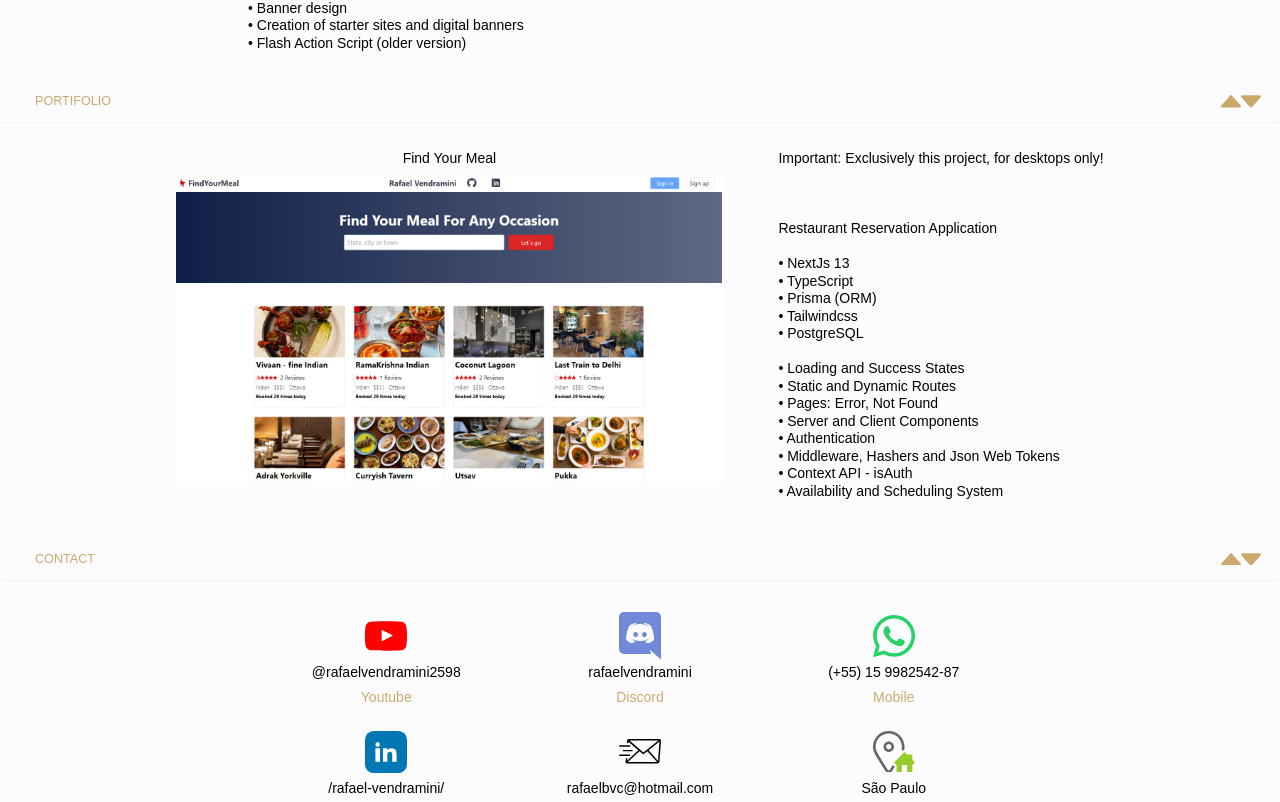
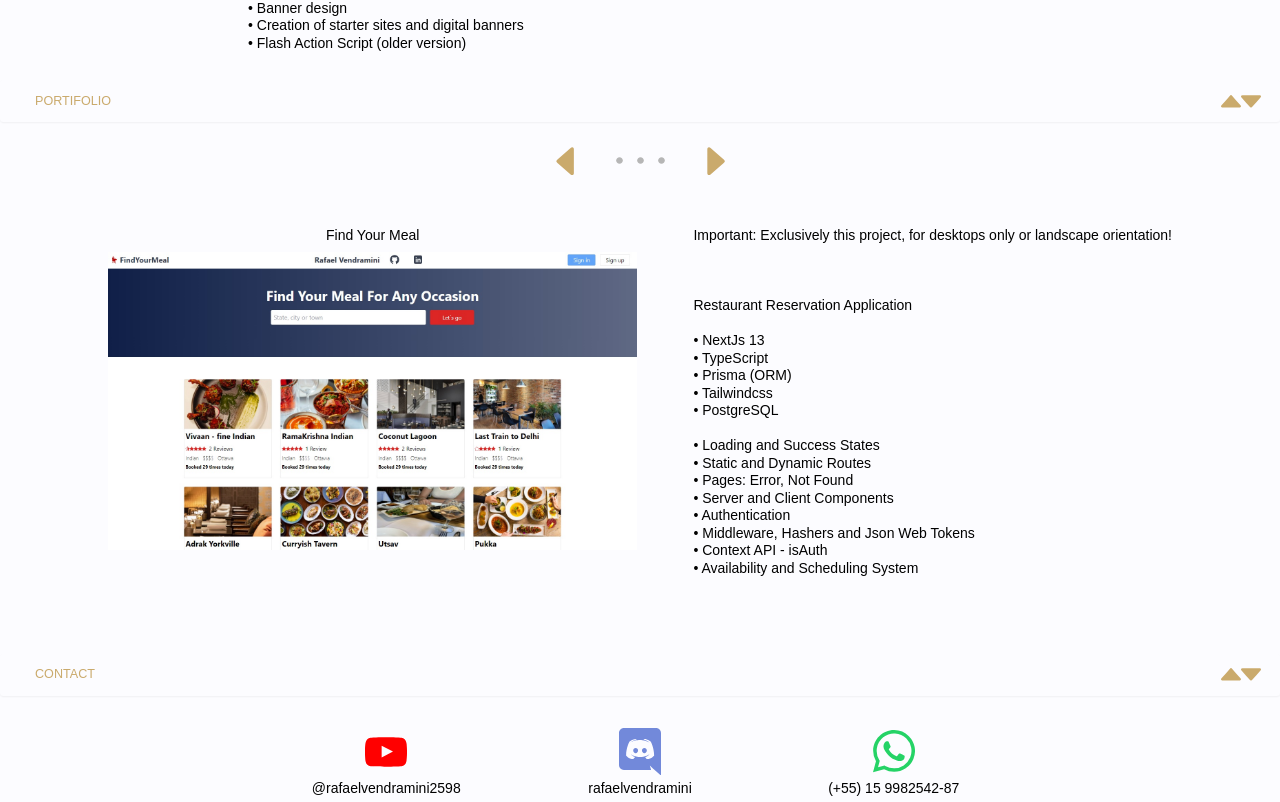
Before and after one commit to rafaelbvc/rbvc-profile-v2, a React (Vite) app: page / in a window 1280 px wide. Shown: the part 1018-1820 px from the top of the page. Built offline with nearby package versions, Linux system fonts and the light colour scheme; no server answers.

Commit message:
v. 0.3.5 - TransPay Screen - Portifolio

```diff
--- a/package.json
+++ b/package.json
@@ -1,7 +1,7 @@
 {
   "name": "rbvcprofile-client",
   "private": true,
-  "version": "0.3.4",
+  "version": "0.3.5",
   "type": "module",
   "scripts": {
     "dev": "vite",
--- a/src/components/modals/photos/PhotosModal.tsx
+++ b/src/components/modals/photos/PhotosModal.tsx
@@ -4,25 +4,8 @@ import ArrowLeft from "../../svg/ArrowRight"
 import ArrowRight from "../../svg/ArrowLeft"
 import { useState } from "react"
 import { RxDotFilled } from 'react-icons/rx';
+import { photosPath } from "../../../utils/photosPath"
 
-
-// const photoPath = [
-//   {
-//     url: '/src/components/modals/photos/profile1.jpg'
-//   },
-//   {
-//     url: '/src/components/modals/photos/profile2.jpg'
-//   },
-//   {
-//     url: '/src/components/modals/photos/profile1.jpg'
-//   }, {
-//     url: '/src/components/modals/photos/profile2.jpg'
-//   }, {
-//     url: '/src/components/modals/photos/profile1.jpg'
-//   }, {
-//     url: '/src/components/modals/photos/profile2.jpg'
-//   }
-// ]
 
 
 const PhotosModal = () => {
@@ -31,72 +14,51 @@ const PhotosModal = () => {
 
   const [currentIndex, setCurrentIndex] = useState<number>(0);
 
-  const photoPath = [
-    {
-      url: 'bg-[url(/src/components/modals/photos/profile1.jpg)]'
-    },
-    {
-      url: 'bg-[url(/src/components/modals/photos/profile2.jpg)]'
-    },
-    {
-      url: 'bg-[url(/src/components/modals/photos/profile3.jpg)]'
-    }, {
-      url: 'bg-[url(/src/components/modals/photos/profile4.jpg)]'
-    }, {
-      url: 'bg-[url(/src/components/modals/photos/profile5.jpg)]'
-    }, {
-      url: 'bg-[url(/src/components/modals/photos/profile6.jpg)]'
-    }, {
-      url: 'bg-[url(/src/components/modals/photos/profile7.jpg)]'
-    }, {
-      url: 'bg-[url(/src/components/modals/photos/profile8.jpg)]'
-    }
-  ]
-
   const prevSlide = () => {
     const isFirstSlide = currentIndex === 0;
-    const newIndex = isFirstSlide ? photoPath.length - 1 : currentIndex - 1;
+    const newIndex = isFirstSlide ? photosPath.length - 1 : currentIndex - 1;
     setCurrentIndex(newIndex);
   };
 
   const nextSlide = () => {
-    const isLastSlide = currentIndex === photoPath.length - 1;
+    const isLastSlide = currentIndex === photosPath.length - 1;
     const newIndex = isLastSlide ? 0 : currentIndex + 1;
     setCurrentIndex(newIndex);
   };
 
-  const goToSlide = (photoPath: any) => {
+  const goToSlide = (photoPath: number) => {
     setCurrentIndex(photoPath);
   };
-  console.log(photoPath[currentIndex].url)
-  // <section className={`flex items-center justify-between flex-col mt-[4rem] w-[21rem] h-[36rem] bg-[url(${photoPath[currentIndex].url})] rounded-lg shadow-md p-4`}>
+
+
   return (
     <article className={`${isVisiblePhotosModal}  absolute flex justify-center z-40 w-screen h-screen bg-blackAlpha animate-pingIMG`}>
-      <section className={`flex items-center justify-between flex-col mt-[4rem] w-[21rem] h-[36rem]  ${photoPath[currentIndex].url} rounded-lg shadow-md p-4`}>
+      <section className={`flex items-center justify-between flex-col mt-[4rem] w-[24rem] h-[40rem]  ${photosPath[currentIndex].path} rounded-lg shadow-md p-4`}>
         <header className="flex justify-end w-[21rem] px-4">
           <button onClick={() => setPhotosModalVisibilityState(handleVisibility(isVisiblePhotosModal))} className="text-3xl text-golden text-bold ">X</button>
         </header>
         <menu className="flex justify-between w-[21rem] mt-1  px-6">
           <button onClick={prevSlide}>
-            <ArrowLeft width="16" className="cursor-pointer" /></button>
+            <ArrowLeft width="16" className="cursor-pointer" />
+          </button>
           <menu className='flex justify-center py-2 top-4'>
-            {photoPath.map((slide, slideIndex) => (
+            {photosPath.map((slide, slideIndex) => (
               <div
                 key={slideIndex}
                 onClick={() => goToSlide(slideIndex)}
-                className='text-2xl cursor-pointer'
+                className="text-2xl cursor-pointer text-mediumGray"
               >
                 <RxDotFilled />
               </div>
             ))}
           </menu>
-          <button onClick={nextSlide}><ArrowRight width="16" className="cursor-pointer" /></button>
-
+          <button onClick={nextSlide}>
+            <ArrowRight width="16" className="cursor-pointer" />
+          </button>
         </menu>
       </section>
     </article>
   )
-
 }
 
 export default PhotosModal
--- a/src/components/profileMenuScreens/aboutMe/AboutMeScreen.tsx
+++ b/src/components/profileMenuScreens/aboutMe/AboutMeScreen.tsx
@@ -133,5 +133,6 @@ const AboutMeScreen: ForwardRefRenderFunction<HTMLDivElement> = (
   );
 };
 
+const AboutMeRef = forwardRef(AboutMeScreen)
 
-export default forwardRef(AboutMeScreen);
+export default AboutMeRef;
--- a/src/components/profileMenuScreens/aboutMe/pdf/AboutMePdf.tsx
+++ b/src/components/profileMenuScreens/aboutMe/pdf/AboutMePdf.tsx
@@ -35,7 +35,7 @@ const AboutMePdf = () => {
         className="flex mt-[-2.3rem] justify-between"
         titleHeader="ABOUT ME"
         buttonText="TO BOTTOM"
-        hrefDown="#HireScreen"
+        hrefDown="#PortifolioScreen"
         classArrowUp="hidden"
         classNameArrows="justify-end"
       />
--- a/src/components/profileMenuScreens/portifolio/FindYourMeal.tsx
+++ b/src/components/profileMenuScreens/portifolio/FindYourMeal/FindYourMeal.tsx
@@ -1,6 +1,6 @@
 import { twMerge } from "tailwind-merge";
 import findYourMeal from "./FindYourMeal.jpg";
-import { TScreensPropsTypes } from "../../../types/screensPropsType";
+import { TScreensPropsTypes } from "../../../../types/screensPropsType";
 
 const FindYourMeal = ({ className }: TScreensPropsTypes) => {
   return (
--- /dev/null
+++ b/src/components/profileMenuScreens/portifolio/FindYourMeal/FindYourMealScreen.tsx
@@ -0,0 +1,40 @@
+import FindYourMeal from "./FindYourMeal";
+
+const FindYourMealScreen = () => {
+
+
+  return (
+    <section className="flex justify-center mx-auto paddingYScreens max-w-[80rem] flex-wrap lg:flex-nowrap">
+      <section className="flex flex-col items-center p-2 lg:w-1/2 margins">
+        <h4 className="mb-2 text-right text-bold bounceTitles">
+          Find Your Meal
+        </h4>
+        <FindYourMeal className="mb-[2rem] lg:mb-0 animate-pingIMG" />
+      </section>
+      <section className="flex flex-col p-2 items-left margins animate-pingText">
+        <p className="text-bold">
+          Important: Exclusively this project, for desktops only or landscape orientation!
+        </p>
+        <br /><br /><br />
+        <p>Restaurant Reservation Application
+          <br /><br />
+          •	NextJs 13<br />
+          •	TypeScript<br />
+          •	Prisma (ORM)<br />
+          •	Tailwindcss<br />
+          •	PostgreSQL<br /> <br />
+          •	Loading and Success States<br />
+          •	Static and Dynamic Routes<br />
+          •	Pages: Error, Not Found<br />
+          •	Server and Client Components<br />
+          •	Authentication<br />
+          •	Middleware, Hashers and Json Web Tokens<br />
+          •	Context API - isAuth<br />
+          •	Availability and Scheduling System<br /><br />
+        </p>
+      </section>
+    </section>
+  );
+};
+
+export default FindYourMealScreen;
--- a/src/components/profileMenuScreens/portifolio/PortifolioScreen.tsx
+++ b/src/components/profileMenuScreens/portifolio/PortifolioScreen.tsx
@@ -1,12 +1,50 @@
-import { twMerge } from "tailwind-merge";
-import { TScreensPropsTypes } from "../../../types/screensPropsType";
-import MenuHeader from "../../MenuHeader";
-import FindYourMeal from "./FindYourMeal";
+import { twMerge } from "tailwind-merge"
+import MenuHeader from "../../MenuHeader"
+import { TScreensPropsTypes } from "../../../types/screensPropsType"
+import FindYourMealScreen from "./FindYourMeal/FindYourMealScreen"
+import { useState } from "react"
+import ArrowLeft from "../../svg/ArrowLeft"
+import { RxDotFilled } from "react-icons/rx"
+import ArrowRight from "../../svg/ArrowRight"
+import TransPayScreen from "./TransPay/TransPayScreen"
+
+
+const projectComponent = [
+    {
+        component: <FindYourMealScreen />
+    },
+    {
+        component: <TransPayScreen />
+    },
+    {
+        component: null
+    }
+]
+
 
 const PortifolioScreen = ({ className }: TScreensPropsTypes) => {
 
+    const [currentIndex, setCurrentIndex] = useState<number>(0);
+
+    const prevSlide = () => {
+        const isFirstSlide = currentIndex === 0;
+        const newIndex = isFirstSlide ? projectComponent.length - 1 : currentIndex - 1;
+        setCurrentIndex(newIndex);
+    };
+
+    const nextSlide = () => {
+        const isLastSlide = currentIndex === projectComponent.length - 1;
+        const newIndex = isLastSlide ? 0 : currentIndex + 1;
+        setCurrentIndex(newIndex);
+    };
+
+    const goToSlide = (photoPath: number) => {
+        setCurrentIndex(photoPath);
+    };
+
 
     return (
+
         <article id="PortifolioScreen" className={twMerge(" ", className)}>
             <MenuHeader
                 titleHeader="PORTIFOLIO"
@@ -14,38 +52,30 @@ const PortifolioScreen = ({ className }: TScreensPropsTypes) => {
                 hrefUp="#AboutMe"
                 hrefDown="#ContactScreen"
             />
+            <menu className="flex justify-center mx-auto paddingTScreens max-w-[80rem] ">
+                <button onClick={prevSlide}>
+                    <ArrowRight width="18" className="cursor-pointer" />
+                </button>
+                <menu className='flex justify-center py-2 mx-10 top-4'>
+                    {projectComponent.map((slide, slideIndex) => (
+                        <div
+                            key={slideIndex}
+                            onClick={() => goToSlide(slideIndex)}
+                            className="text-2xl cursor-pointer text-mediumGray"
+                        >
+                            <RxDotFilled />
+                        </div>
+                    ))}
+                </menu>
+                <button onClick={nextSlide}>
+                    <ArrowLeft width="18" className="cursor-pointer" />
+                </button>
+            </menu>
             <section className="flex justify-center mx-auto paddingYScreens max-w-[80rem] flex-wrap lg:flex-nowrap">
-        <section className="flex flex-col items-center p-2 lg:w-1/2 margins">
-          <h4 className="mb-2 text-right text-bold bounceTitles">
-            Find Your Meal
-          </h4>
-          <FindYourMeal className="mb-[2rem] lg:mb-0 animate-pingIMG" />
-        </section>
-        <section className="flex flex-col p-2 items-left margins animate-pingText">
-          <p className="text-bold">
-            Important: Exclusively this project, for desktops only!
-          </p>
-          <br /><br /><br />
-          <p>Restaurant Reservation Application
-            <br /><br />
-            •	NextJs 13<br />
-            •	TypeScript<br />
-            •	Prisma (ORM)<br />
-            •	Tailwindcss<br />
-            •	PostgreSQL<br /> <br />
-            •	Loading and Success States<br />
-            •	Static and Dynamic Routes<br />
-            •	Pages: Error, Not Found<br />
-            •	Server and Client Components<br />
-            •	Authentication<br />
-            •	Middleware, Hashers and Json Web Tokens<br />
-            •	Context API - isAuth<br />
-            •	Availability and Scheduling System<br />
-          </p>
-        </section>
-      </section>
+                {projectComponent[currentIndex].component}
+            </section >
         </article>
-  );
-};
+    )
+}
 
-export default PortifolioScreen;
+export default PortifolioScreen
--- /dev/null
+++ b/src/components/profileMenuScreens/portifolio/TransPay/TransPayScreen.tsx
@@ -0,0 +1,31 @@
+import TransPay from "./TransPay";
+
+const TransPayScreen = () => {
+
+
+  return (
+    <section className="flex justify-center mx-auto paddingYScreens max-w-[80rem] flex-wrap lg:flex-nowrap">
+      <section className="flex flex-col items-center p-2 lg:w-1/2 margins">
+        <h4 className="mb-2 text-right text-bold bounceTitles">
+          Trans Pay
+        </h4>
+        <TransPay className="mb-[2rem] lg:mb-0 animate-pingIMG" />
+      </section>
+      <section className="flex flex-col p-2 items-left margins animate-pingText">
+        <p className="text-bold">
+          Important: This project was a sample for a freelance!
+        </p>
+        <br /><br /><br />
+        <p>Project design provided by customer
+          <br /><br />
+          •	React<br />
+          •	TypeScript<br />
+          •	Tailwindcss<br /><br />
+          • Responsive Layout<br />
+        </p>
+      </section>
+    </section>
+  );
+};
+
+export default TransPayScreen;
--- a/src/index.css
+++ b/src/index.css
@@ -8,7 +8,7 @@ html {
   @apply text-sm;
   @apply whitespace-nowrap;
   @apply bg-gradient-to-t from-lightGray to-mediumGray;
-  @apply scroll-smooth
+  @apply scroll-smooth;
 }
 
 #layoutMain {
@@ -16,9 +16,10 @@ html {
 }
 
 @keyframes ping {
-  75%, 100% {
-      transform: scale(2);
-      opacity: 0;
+  75%,
+  100% {
+    transform: scale(2);
+    opacity: 0;
   }
 }
 .animate-pingText {
@@ -96,6 +97,10 @@ html {
   @apply py-1 sm:py-3 md:py-4 lg:py-5 xl:py-6 2xl:py-8;
 }
 
+.paddingTScreens {
+  @apply pt-1 sm:pt-3 md:pt-4 lg:pt-5 xl:pt-6 2xl:pt-8;
+}
+
 .paddingLScreens {
   @apply lg:pl-2 xl:pl-6 2xl:pl-[10rem] 3xl:pl-[30rem];
 }
--- /dev/null
+++ b/src/utils/photosPath.ts
@@ -0,0 +1,26 @@
+export const photosPath = [
+  {
+    path: "bg-[url(/src/components/modals/photos/profile1.jpg)]",
+  },
+  {
+    path: "bg-[url(/src/components/modals/photos/profile2.jpg)]",
+  },
+  {
+    path: "bg-[url(/src/components/modals/photos/profile3.jpg)]",
+  },
+  {
+    path: "bg-[url(/src/components/modals/photos/profile4.jpg)]",
+  },
+  {
+    path: "bg-[url(/src/components/modals/photos/profile5.jpg)]",
+  },
+  {
+    path: "bg-[url(/src/components/modals/photos/profile6.jpg)]",
+  },
+  {
+    path: "bg-[url(/src/components/modals/photos/profile7.jpg)]",
+  },
+  {
+    path: "bg-[url(/src/components/modals/photos/profile8.jpg)]",
+  },
+];
```
Also changed, not shown: src/components/profileMenuScreens/portifolio/TransPay/TransPay.tsx (added, +13 -0 lines), src/components/profileMenuScreens/portifolio/FindYourMeal/FindYourMeal.jpg (renamed from src/components/profileMenuScreens/portifolio/FindYourMeal.jpg), src/components/profileMenuScreens/portifolio/TransPay/TransPayIMG.jpg (added). Lines whose indentation alone changed are shown as unchanged.
